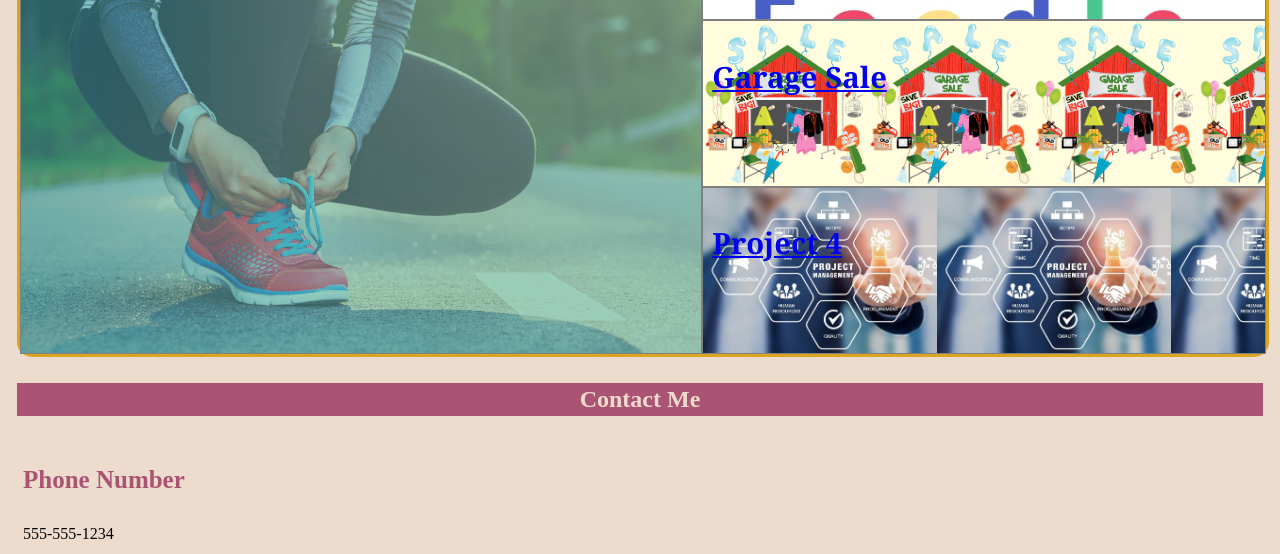
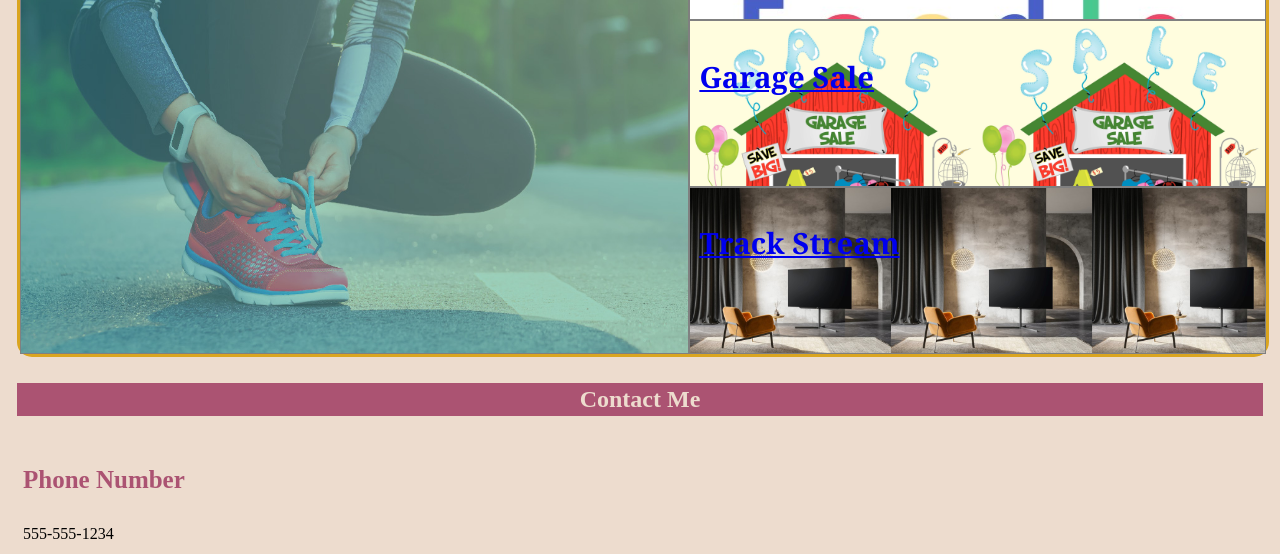
Before and after one commit to Kate-github/Kate-portfolio, a plain HTML site: page index.html in a window 1280 px wide. Shown: the part 740-1294 px from the top of the page. Drawn offline with Linux system fonts and the light colour scheme.

Commit message:
adding group project 2

```diff
--- a/assets/style.css
+++ b/assets/style.css
@@ -73,7 +73,7 @@ img {
 }
 #Garage-Sale {
     background: url(./images/Garage-Sale-LM.jpeg);
-    background-size: contain;
+    background-size: 50%;
     text-align: left;
     font-size: 25px;
 }
@@ -83,9 +83,9 @@ img {
     text-align: left;
     font-size: 25px;
 }
-#Project-04 {
-    background: url(./images/project\ picture\ 2.jpg);
-    background-size: contain;
+#TrackStream {
+    background: url(./images/Picture2.jpg);
+    background-size: 35%;
     text-align: left;
     font-size: 25px;
 }
--- a/index.html
+++ b/index.html
@@ -44,8 +44,8 @@
                 <h3><a href="#">Garage Sale</a></h3>
             </div>
 
-            <div id="Project-04" class="work-project">
-                <h3><a href="#">Project 4</a></h3>
+            <div id="TrackStream" class="work-project">
+                <h3><a href="https://shielded-thicket-83954.herokuapp.com/">Track Stream</a></h3>
             </div>
         </div>
     </section>
```
Also changed, not shown: assets/images/Picture2.jpg (added), assets/images/Trackstream.png (added), assets/images/project picture 2.jpg (deleted), assets/images/project picture.jfif (deleted).
